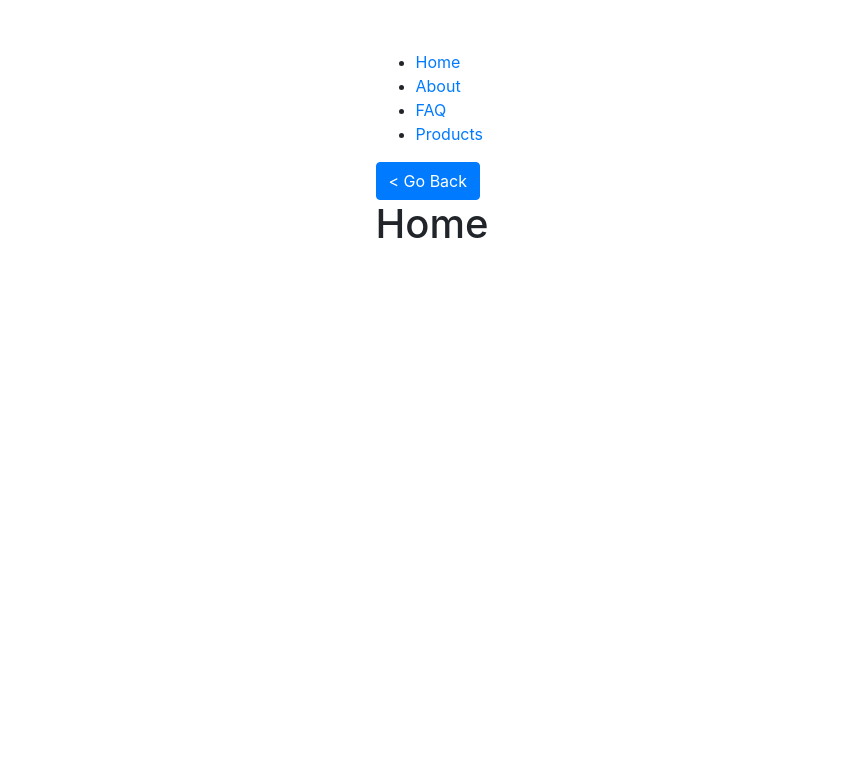
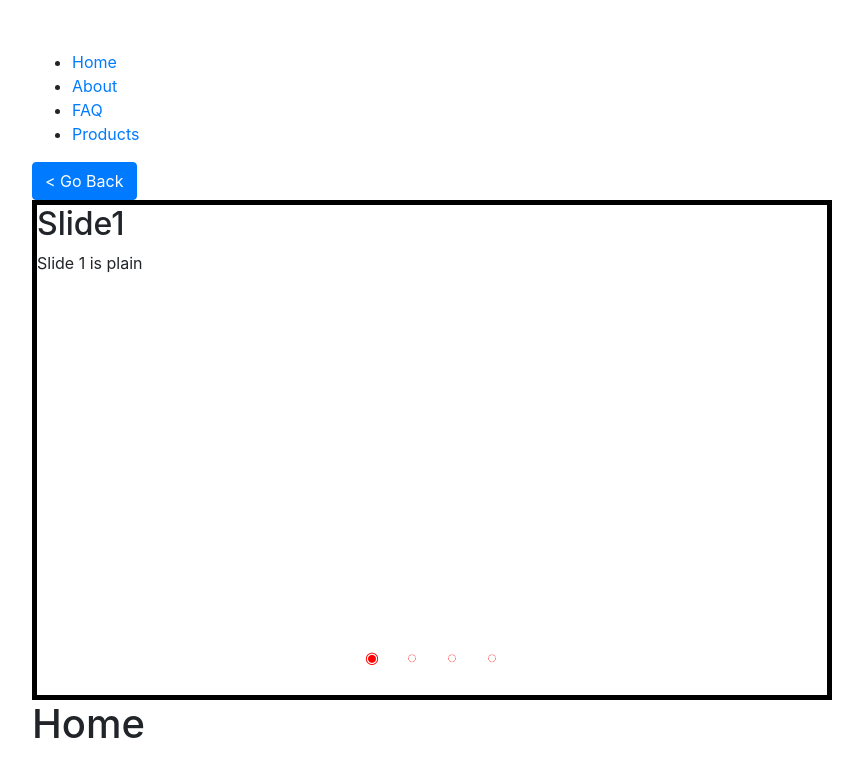
Before and after one commit to sriram10/react-store, a React (Create React App) app: page / in a window 1280 px wide. Shown: the top 776 px of the page, without its empty margins (208-1071 px from the left). Built offline with nearby package versions, Linux system fonts and the light colour scheme.

Commit message:
Slider components created.

```diff
--- a/src/App.js
+++ b/src/App.js
@@ -9,6 +9,7 @@ import {
 import RoutesContainer from './components/RoutesContainer';
 import PageTitle from './components/PageTitle';
 import GoBackButton from './components/GoBackButton';
+import Slider from './components/Slider';
 
 
 function App() {
@@ -25,6 +26,12 @@ function App() {
         <GoBackButton />
         {/* <ProductListingPage /> */}
       </div>
+      <Slider>
+        <div><h2>Slide1</h2>Slide 1 is plain</div>
+        <div><h2>Slide2</h2>Slide 2 is plain</div>
+        <div><h2>Slide3</h2>Slide 3 is plain</div>
+        <div><h2>Slide4</h2>Slide 4 is plain</div>
+      </Slider>
       <RoutesContainer />
     </BrowserRouter>
   );
--- /dev/null
+++ b/src/components/Slider.js
@@ -0,0 +1,31 @@
+import React from 'react';
+
+class Slider extends React.Component {
+    state = { index: 0 };
+
+    dotClicked = e => {
+      this.setState({ index: parseInt(e.target.dataset.index, 10) });
+    };
+
+    render() {
+      return (
+        <div className="slider-container">
+          <div
+            className="slider-innerContainer"
+            style={{ left: -100 * this.state.index + "%" }}>
+            {this.props.children.map((child, index) =>
+              <div key={index}>{child}</div>)}
+          </div>
+          <div className="slider-dots">
+            {this.props.children.map((child, index) =>
+              <div key={index} data-index={index} onClick={this.dotClicked}>
+                {index === this.state.index ? "◉" : "◌"}
+              </div>
+            )}
+          </div>
+        </div>
+      );
+    }
+  }
+
+export default Slider;
--- a/src/index.css
+++ b/src/index.css
@@ -95,3 +95,44 @@ body {
 .panel:not(:last-child) {
   margin-bottom: 3px;
 }
+
+.slider-container {
+  width: 800px;
+  height: 500px;
+  overflow: hidden;
+  border: 5px solid black;
+  position: relative;
+}
+
+.slider-innerContainer {
+  transition: left 0.8s ease-out;
+  display: flex;
+  position: relative;
+  height: 100%;
+}
+.slider-innerContainer > * {
+  width: 100%;
+  height: 100%;
+  flex-shrink: 0;
+}
+.slider-innerContainer > * img {
+  width: 100%;
+  height: 100%;
+}
+
+.slider-dots {
+  position: absolute;
+  text-align: center;
+  bottom: 10px;
+  left: 0;
+  right: 0;
+  display: flex;
+  justify-content: center;
+  color: red;
+}
+
+.slider-dots div {
+  cursor: pointer;
+  width: 40px;
+  height: 40px;
+}
```
